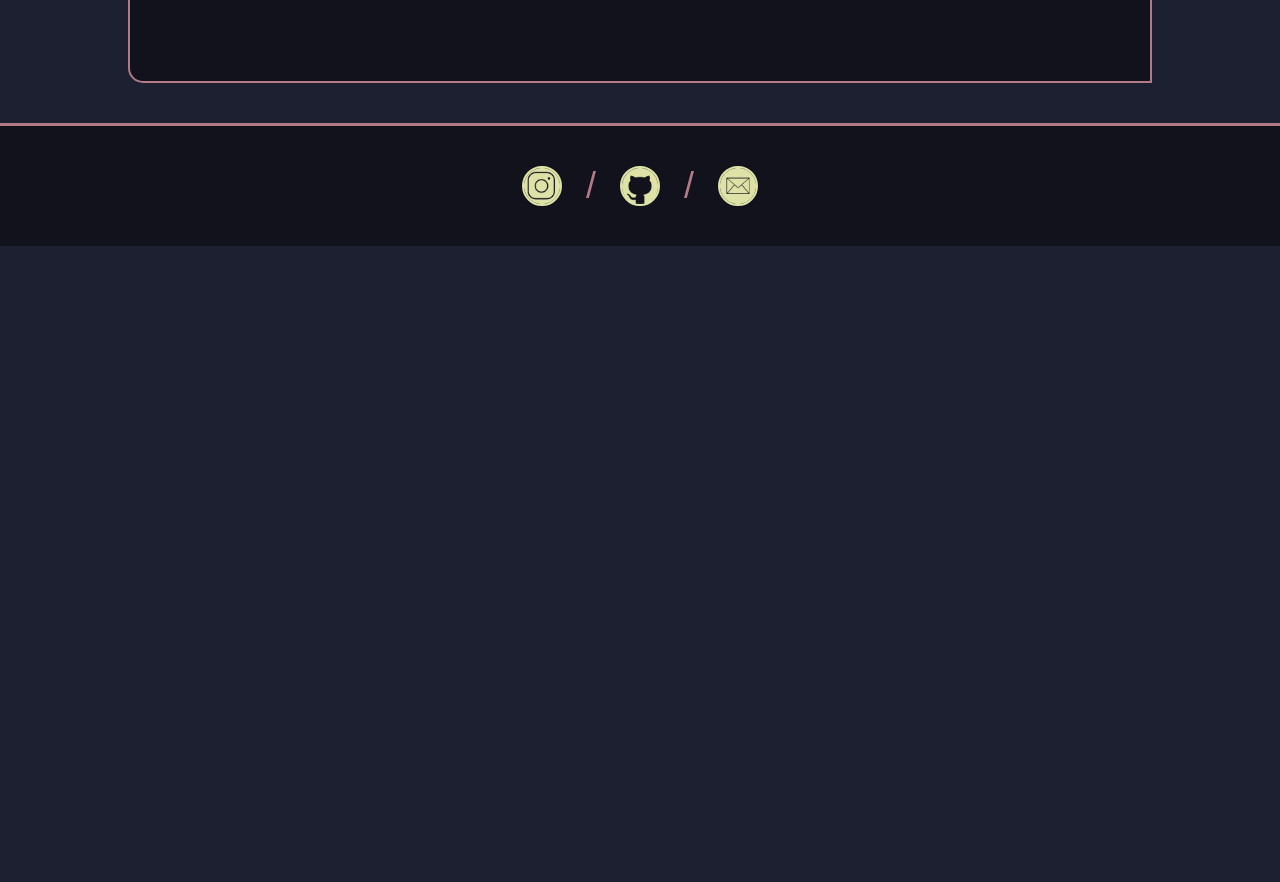
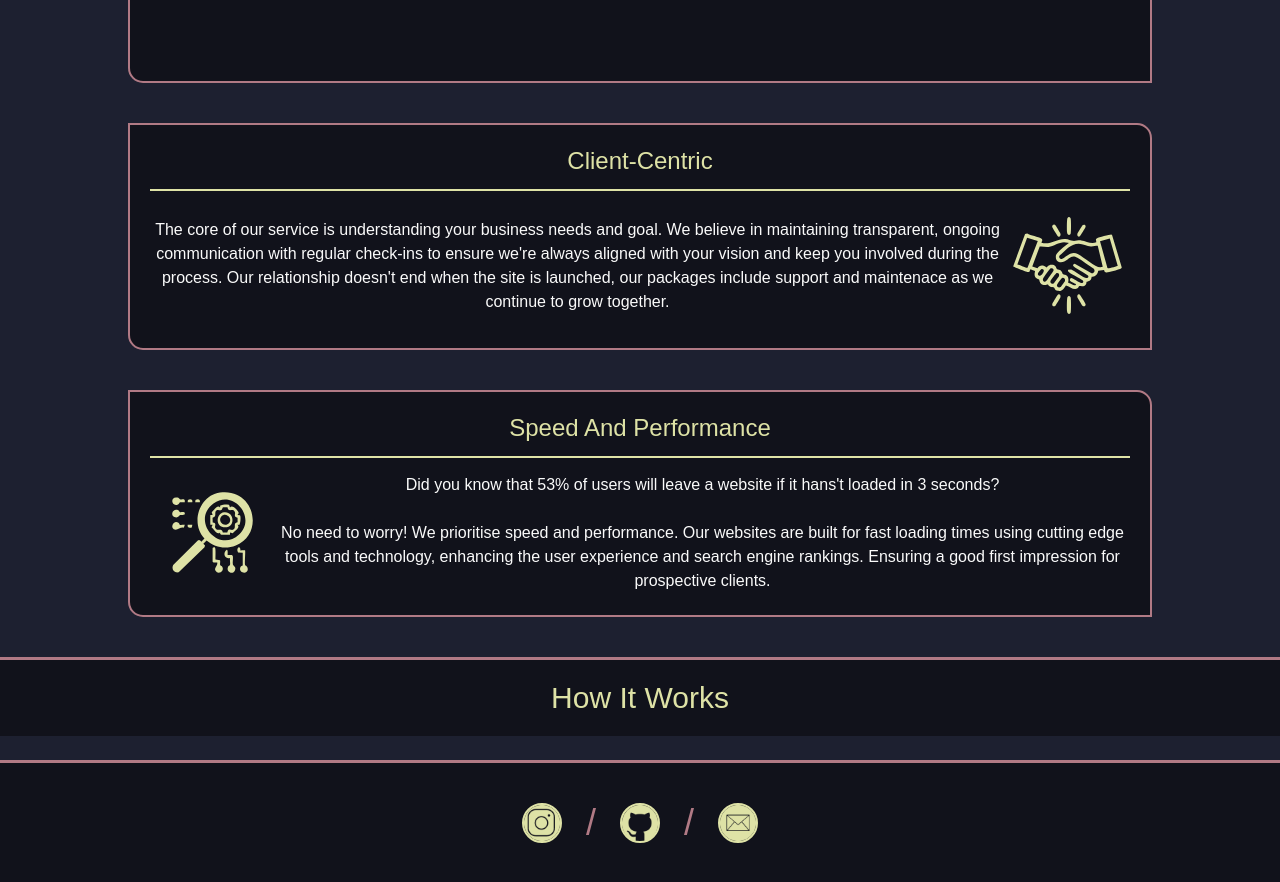
Before and after one commit to taloncodes/developmental, a SvelteKit app: page /about in a window 1280 px wide. Shown: the part 1680-2562 px from the top of the page. Before the commit the page ends 1926 px from the top, so only its background shows below. Built offline with nearby package versions, Linux system fonts and the light colour scheme; a web font is replaced by a local one.

Commit message:
add to our process about page

```diff
--- a/src/routes/about/+page.svelte
+++ b/src/routes/about/+page.svelte
@@ -5,6 +5,8 @@
     import qMark from '$lib/icons/question_icon.png';
     import tools from '$lib/icons/tools_icon.png';
     import response from '$lib/icons/mobile_first.svg';
+    import shake from '$lib/icons/shake_icon.svg';
+    import seo from '$lib/icons/seo_icon.svg';
 
 </script>
 
@@ -78,7 +80,39 @@
     </div>
     </div>
 
+
+
+    <div class="about sharp-corners w-full flex mb-10 flex-col justify-start">
+        <h2 class="text-2xl border-b-2 pb-3 mb-3 top-0 text-accent-one"> Client-Centric </h2>
+
+        <div class="flex flex-col-reverse md:flex-row">
+
+        <ul class="flex flex-col justify-evenly h-auto">
+
+            The core of our service is understanding your business needs and goal. We believe in maintaining transparent, ongoing communication with regular check-ins to ensure we're always aligned with your vision and keep you involved during the process. Our relationship doesn't end when the site is launched, our packages include support and maintenace as we continue to grow together.
+        </ul>
+        <img src={shake} class="m-auto about-icon w-[75px] h-[75px] md:h-[100px] md:w-[100px] lg:w-[125px] lg:h-[125px]" alt="tools icon">
     </div>
+    </div>
+
+    <div class="about sharp-corners w-full flex mb-10 flex-col justify-start">
+
+        <h2 class="text-2xl border-b-2 pb-3 mb-3 top-0 text-accent-one"> Speed And Performance </h2>
+        <div class="flex flex-col md:flex-row">
+        <img src={seo} class="m-auto about-icon w-[75px] h-[75px] md:h-[100px] md:w-[100px] lg:w-[125px] lg:h-[125px]" alt="question icon">
+        <ul class="flex flex-col justify-evenly h-auto">
+            Did you know that 53% of users will leave a website if it hans't loaded in 3 seconds? <br> <br> No need to worry! We prioritise speed and performance. Our websites are built for fast loading times using cutting edge tools and technology, enhancing the user experience and search engine rankings. Ensuring a good first impression for prospective clients.
+        </ul>
+    </div>
+    </div>
+
+    </div>
+
+    <div class="w-full p-5 px-[10%] border-accent-two border-t-3 darker xl:px-20 flex xl:text-xl justify-center text-center mb-6 text-accent-one">
+        <h1 class="text-3xl">How It Works</h1>
+    </div>
+
+
 
 
 
```
Also changed, not shown: src/lib/icons/seo_icon.svg (added), src/lib/icons/shake_icon.svg (added).
